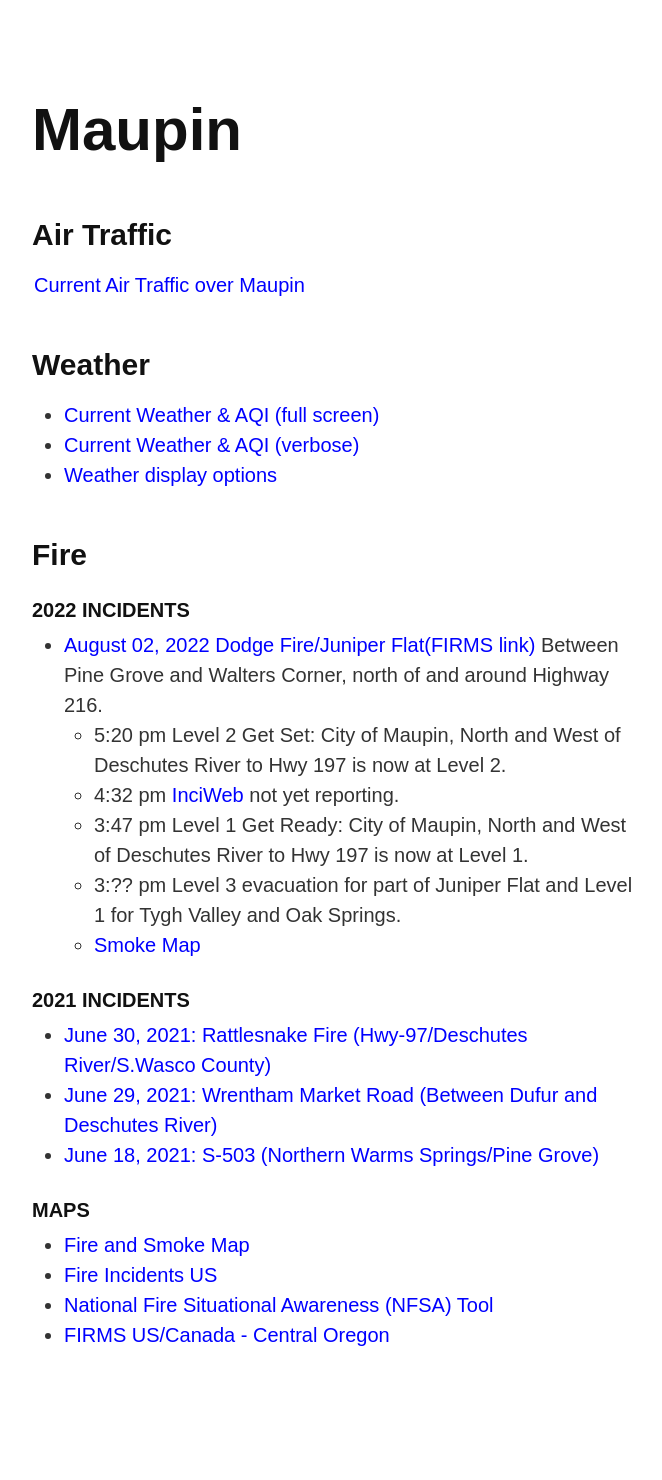
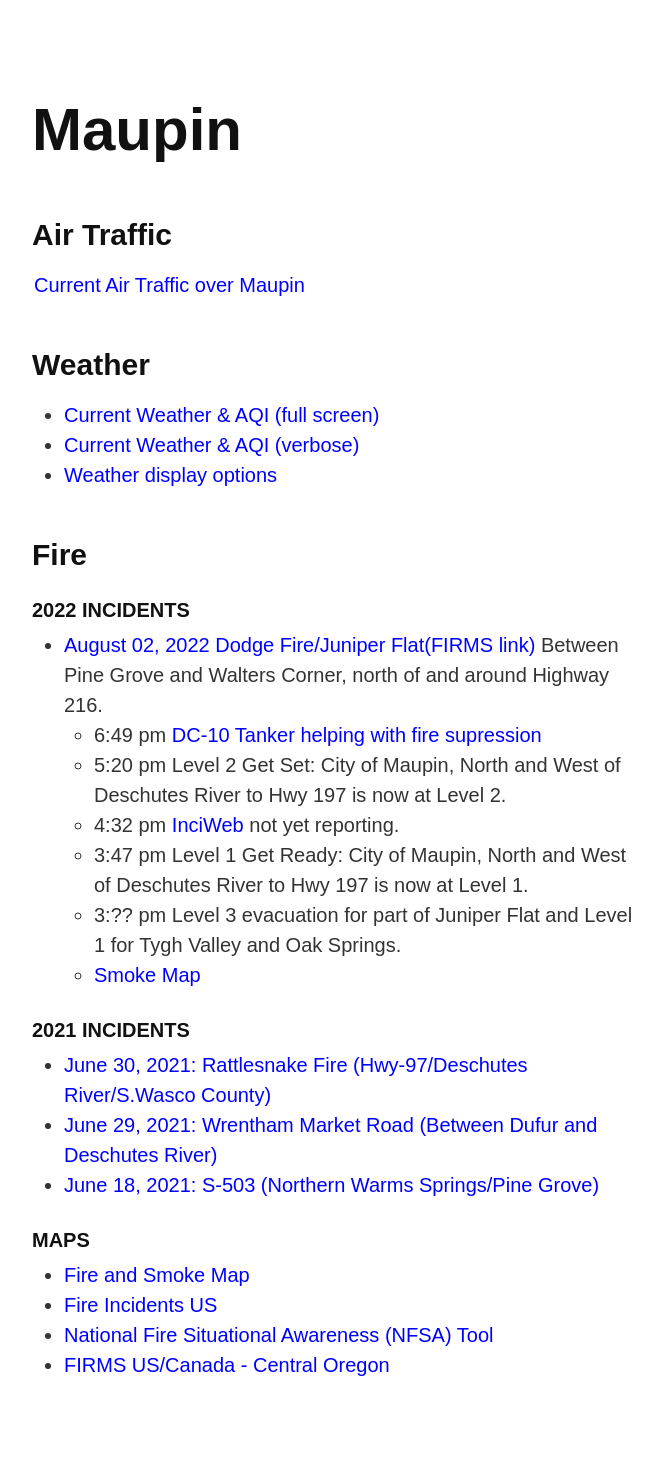
Before and after one commit to todgru/todgru.github.io, a Jekyll site: the page built from maupin/index.md, in a window 1280 px wide. Shown: the whole page, without its empty margins (306-968 px from the left). Built offline with Jekyll 4.4.1, drawn with Linux system fonts in a browser that asks for light colours; our own code applies the rules of GitHub Pages for plain Markdown files; before the commit the page ends 1450 px from its top, so only the background shows below that.

Commit message:
fire: dc-10 tanker

```diff
--- a/maupin/index.md
+++ b/maupin/index.md
@@ -17,6 +17,7 @@ layout: nobackground
 
 ### 2022 Incidents
 * [August 02, 2022 Dodge Fire/Juniper Flat(FIRMS link)](https://firms.modaps.eosdis.nasa.gov/usfs/map/#t:adv;d:2022-08-01..2022-08-02;l:noaa20-viirs,viirs,modis_a,modis_t,street;@-121.2,45.1,13z) Between Pine Grove and Walters Corner, north of and around Highway 216.
+  * 6:49 pm [DC-10 Tanker helping with fire supression](images/walters-corner-filre-dc-10-tanker.png)
   * 5:20 pm Level 2 Get Set: City of Maupin, North and West of Deschutes River to Hwy 197 is now at Level 2.
   * 4:32 pm [InciWeb](https://inciweb.nwcg.gov/) not yet reporting.
   * 3:47 pm Level 1 Get Ready: City of Maupin, North and West of Deschutes River to Hwy 197 is now at Level 1.
```
Also changed, not shown: maupin/images/walters-corner-filre-dc-10-tanker.png (added).
